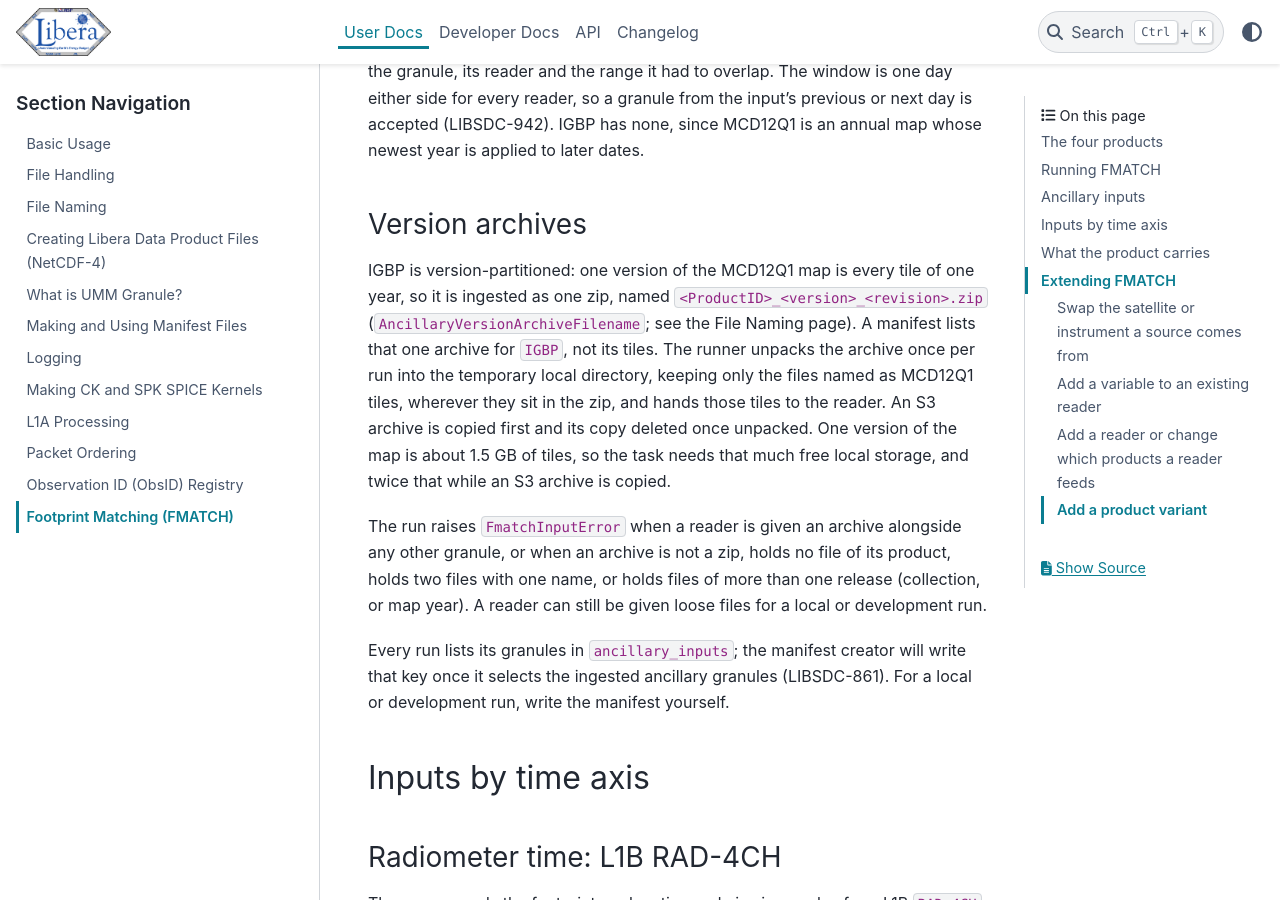
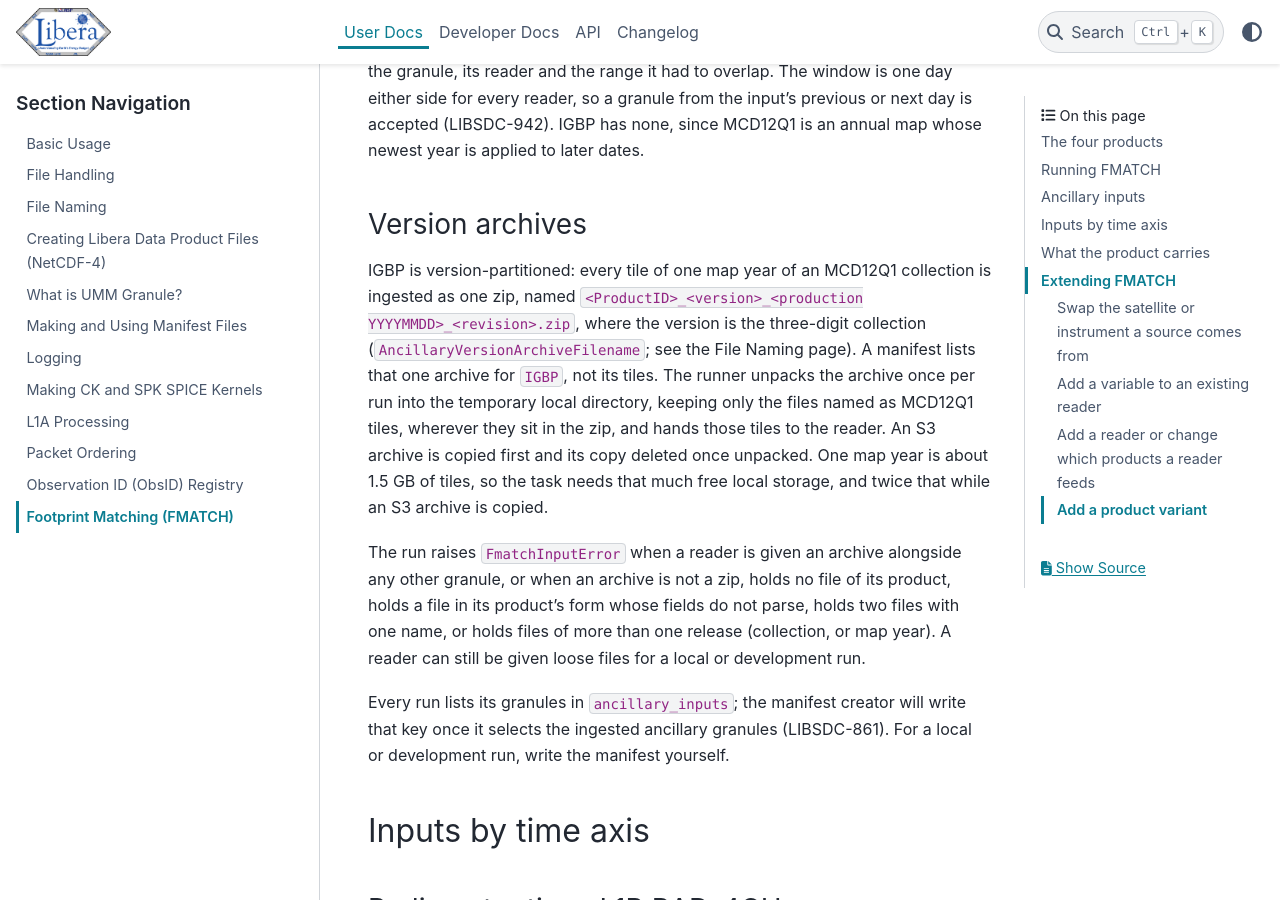
Before and after one commit to LASP-Libera/libera_utils, a Sphinx documentation site: the page built from doc/source/user-docs/fmatch.md, in a window 1280 px wide and 900 px high, scrolled down 5762 px. Built offline with Sphinx 7.4.7 and the PyData theme 0.15.4, drawn with Linux system fonts in a browser that asks for light colours.

Commit message:
fix(fmatch): unpack version archives named with their production date
The base branch dates each version archive
(<ProductID>_<version>_<production YYYYMMDD>_<revision>.zip, IGBP's
version its three-digit collection), removes
AncillaryVersionArchiveFilename.member_filename_class and lets
member_filename raise ValueError for a name in the product's form whose
fields do not parse.

- Name the member class from ANCILLARY_ARCHIVE_MEMBER_CLASSES.
- Raise FmatchInputError naming the zip entry when member_filename
  raises, and skip directory entries before parsing.
- Name the test archives in the dated form and test the new raise.
- Give the dated archive form in the FMATCH guide and the new raise
  there and in the changelog.

Co-Authored-By: Claude Opus 5.5 <noreply@anthropic.com>

```diff
--- a/doc/source/user-docs/fmatch.md
+++ b/doc/source/user-docs/fmatch.md
@@ -174,16 +174,18 @@ is applied to later dates.
 
 ### Version archives
 
-IGBP is version-partitioned: one version of the MCD12Q1 map is every tile of one year, so it is ingested as one zip,
-named `<ProductID>_<version>_<revision>.zip` (`AncillaryVersionArchiveFilename`; see the File Naming page). A
-manifest lists that one archive for `IGBP`, not its tiles. The runner unpacks the archive once per run into the
-temporary local directory, keeping only the files named as MCD12Q1 tiles, wherever they sit in the zip, and hands
-those tiles to the reader. An S3 archive is copied first and its copy deleted once unpacked. One version of the map is
-about 1.5 GB of tiles, so the task needs that much free local storage, and twice that while an S3 archive is copied.
+IGBP is version-partitioned: every tile of one map year of an MCD12Q1 collection is ingested as one zip, named
+`<ProductID>_<version>_<production YYYYMMDD>_<revision>.zip`, where the version is the three-digit collection
+(`AncillaryVersionArchiveFilename`; see the File Naming page). A manifest lists that one archive for `IGBP`, not its
+tiles. The runner unpacks the archive once per run into the temporary local directory, keeping only the files named
+as MCD12Q1 tiles, wherever they sit in the zip, and hands those tiles to the reader. An S3 archive is copied first and
+its copy deleted once unpacked. One map year is about 1.5 GB of tiles, so the task needs that much free local
+storage, and twice that while an S3 archive is copied.
 
 The run raises `FmatchInputError` when a reader is given an archive alongside any other granule, or when an archive
-is not a zip, holds no file of its product, holds two files with one name, or holds files of more than one release
-(collection, or map year). A reader can still be given loose files for a local or development run.
+is not a zip, holds no file of its product, holds a file in its product's form whose fields do not parse, holds two
+files with one name, or holds files of more than one release (collection, or map year). A reader can still be given
+loose files for a local or development run.
 
 Every run lists its granules in `ancillary_inputs`; the manifest creator will write that key once it selects the
 ingested ancillary granules (LIBSDC-861). For a local or development run, write the manifest yourself.
```
Also changed, not shown: CHANGELOG.md (+1 -1 lines), 2 other files.
